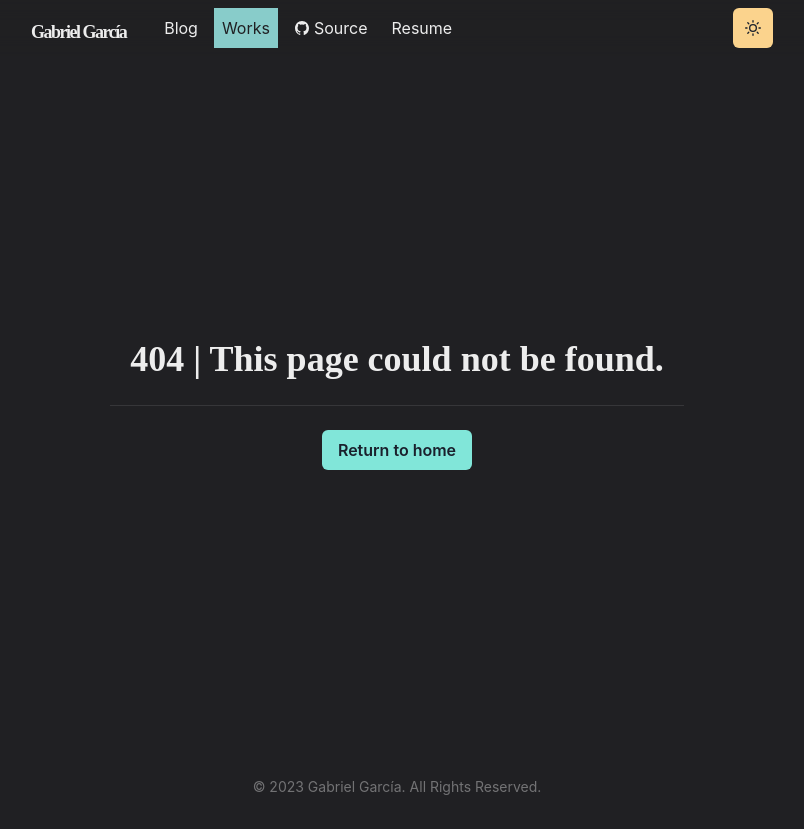
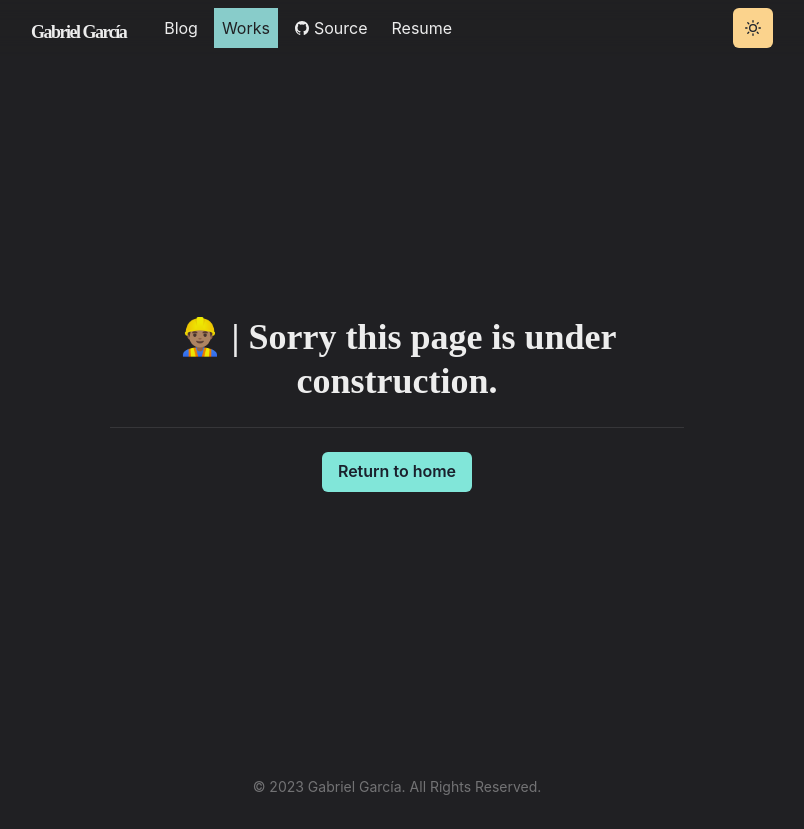
Before and after one commit to gabogarciam/gabogarcia.dev, a Next.js app: page /works in a window 1280 px wide. Before the commit this address had no page. Shown: the whole page, without its empty margins (243-1047 px from the left). Built offline with nearby package versions, Linux system fonts and the light colour scheme.

Commit message:
feat: :sparkles: works page
works page

```diff
--- /dev/null
+++ b/pages/works.js
@@ -0,0 +1,27 @@
+import NextLink from 'next/link'
+import { Box, Heading, Container, Divider, Button } from '@chakra-ui/react'
+
+const Works = () => {
+  return (
+    <Box
+      display="flex"
+      justifyContent="center"
+      alignItems="center"
+      minHeight="90vh"
+    >
+      <Container>
+        <Heading as="h1" align="center">
+            👷🏽‍♂️ | Sorry this page is under construction.
+        </Heading>
+        <Divider my={6} />
+        <Box my={6} align="center">
+          <Button as={NextLink} href="/" colorScheme="teal">
+            Return to home
+          </Button>
+        </Box>
+      </Container>
+    </Box>
+  )
+}
+
+export default Works
```
